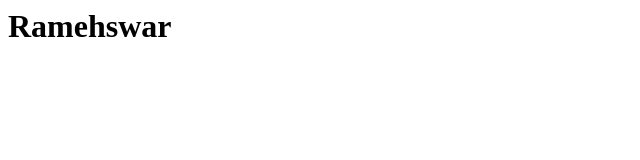
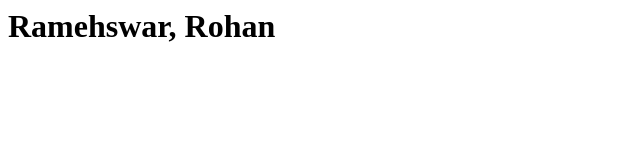
Before and after one commit to puridnyano/dEMO, a plain HTML site: page index.html in a window 1280 px wide. Shown: the whole page, without its empty margins (0-640 px from the left). Drawn offline with Linux system fonts and the light colour scheme.

Commit message:
Update index.html

```diff
--- a/index.html
+++ b/index.html
@@ -1 +1 @@
-<h1>Ramehswar</h1>
+<h1>Ramehswar, Rohan</h1>
```
